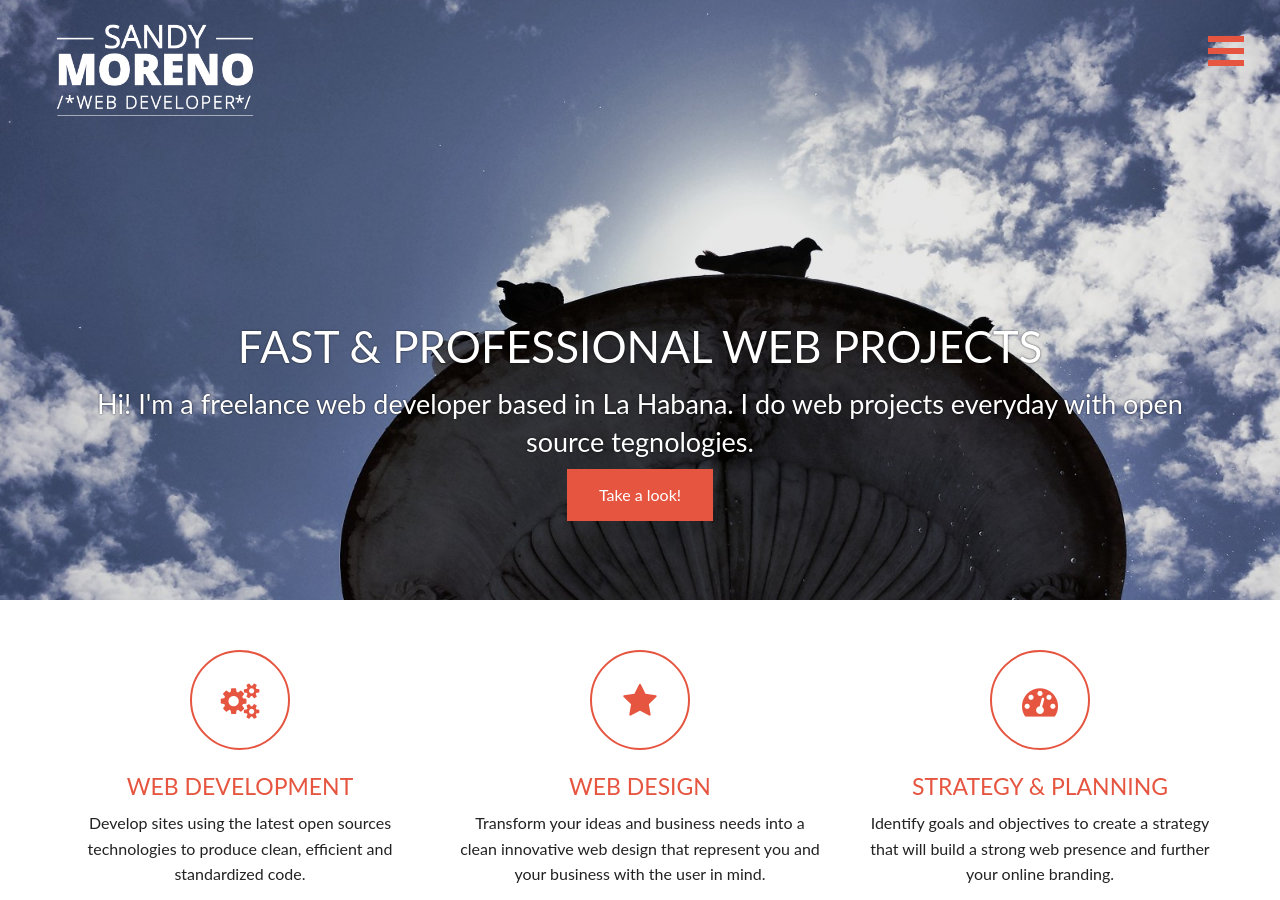
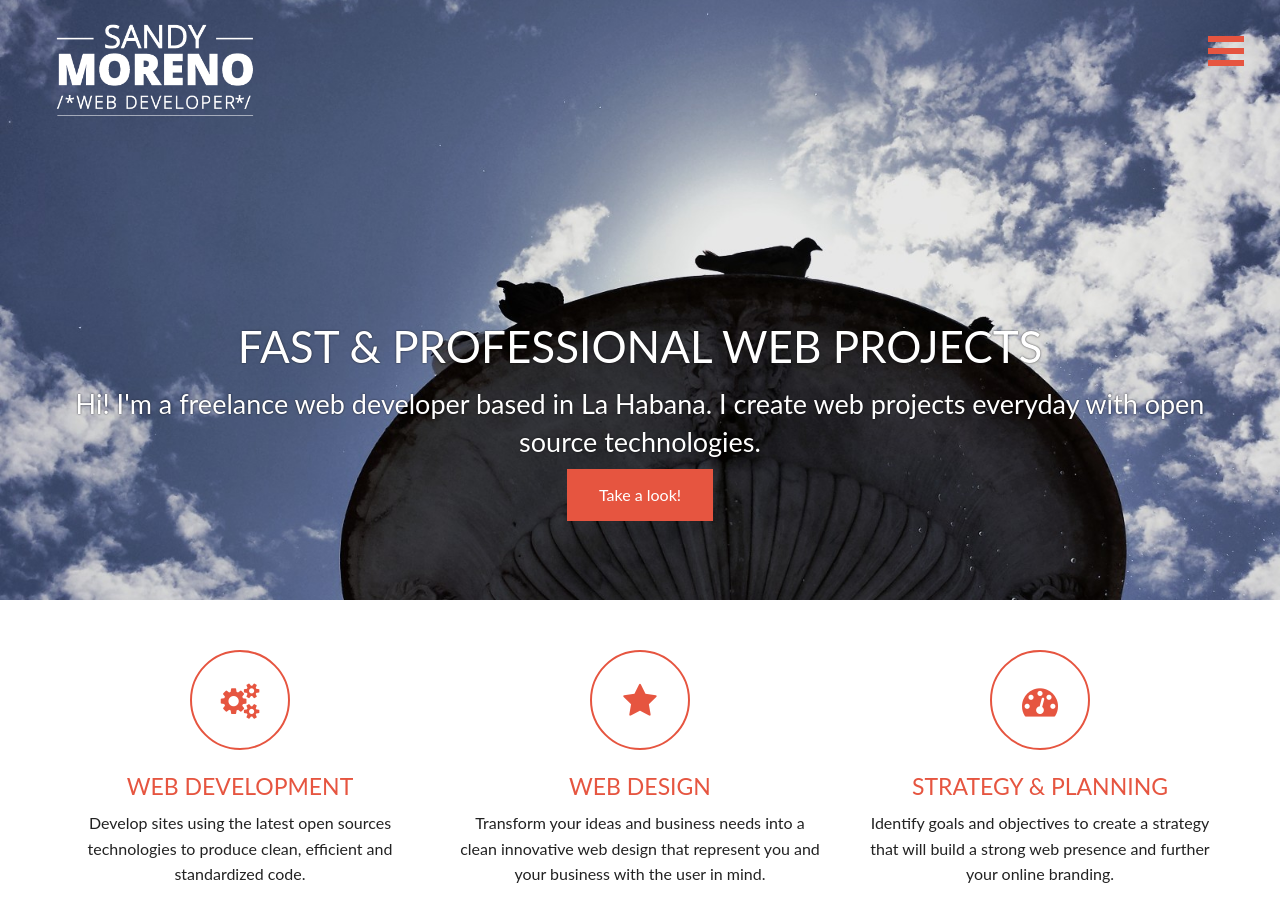
Before and after one commit to sandymoreno/sandymoreno.github.io, a Jekyll site: the page built from index.html, in a window 1280 px wide and 900 px high. Built offline with Jekyll 4.4.1, drawn with Linux system fonts in a browser that asks for light colours.

Commit message:
fix typo

```diff
--- a/_layouts/default.html
+++ b/_layouts/default.html
@@ -35,7 +35,7 @@
 
                 <div class="headline">
                     <h1>FAST & PROFESSIONAL WEB PROJECTS</h1>
-                    <h3>Hi! I'm a freelance web developer based in La Habana. I do web projects everyday with open source tegnologies.</h3>
+                    <h3>Hi! I'm a freelance web developer based in La Habana. I create web projects everyday with open source technologies.</h3>
                     <a data-scroll href="#services" class="button">Take a look!</a>
                 </div>
 
```
